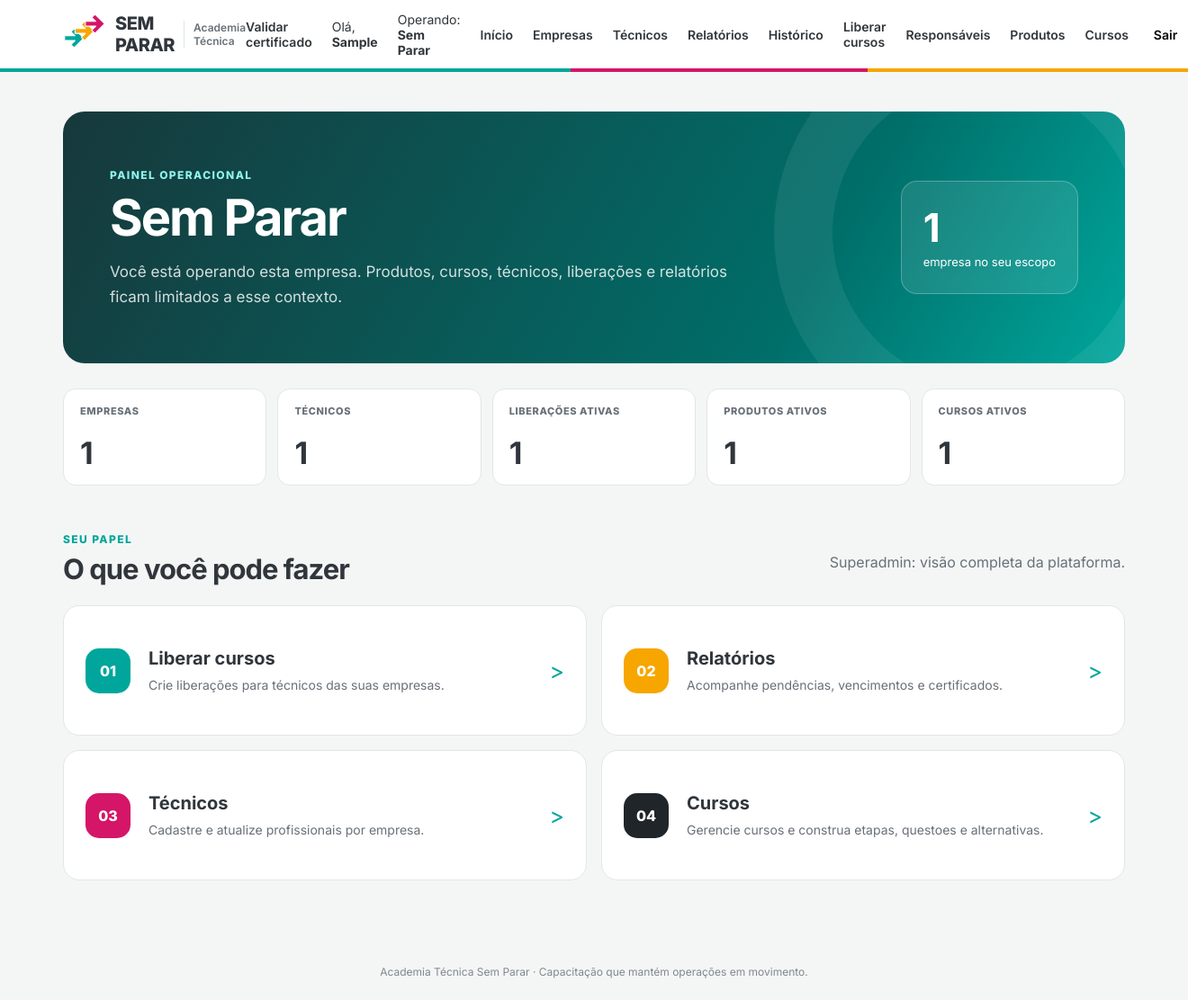
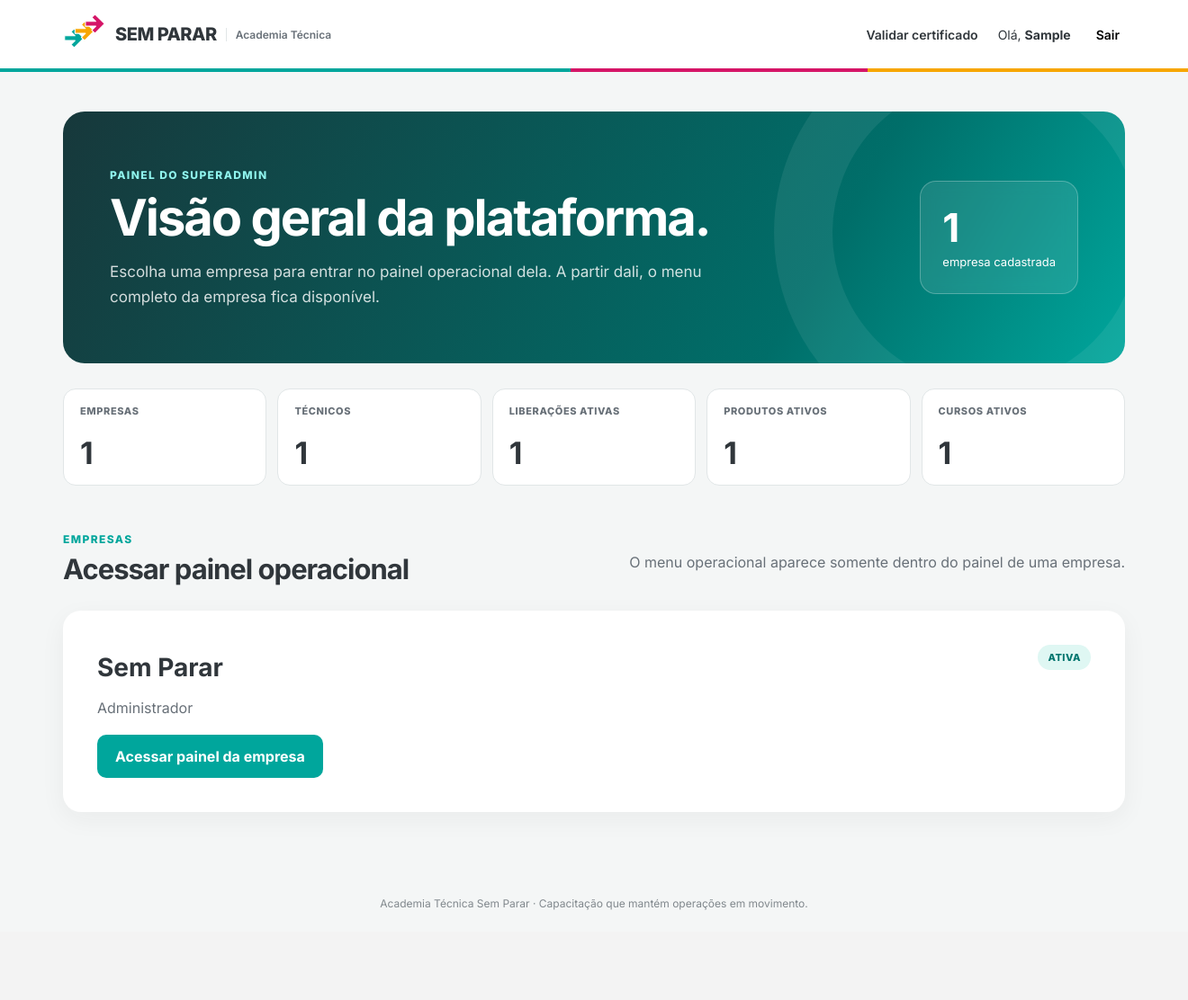
Before and after one commit to gouveamarcos/sistema_treinamentos, a Django app: page / in a window 1320 px wide. Shown: the whole page at 90% size. After the commit the page ends 1012 px from the top, so only its background shows below. Run offline with Django 5.2, Linux system fonts and the light colour scheme; a user stored in the database is signed in; data comes from the database, SQL or seed files in the repository; tables that the repository leaves empty hold one stand-in row (values such as "Sample post").

Commit message:
Separate superadmin and company dashboards

```diff
--- a/core/templates/core/base.html
+++ b/core/templates/core/base.html
@@ -25,10 +25,15 @@
             <a href="{% url 'validar_certificado' %}">Validar certificado</a>
             {% if user.is_authenticated %}
                 <span class="usuario">Olá, <strong>{{ user.first_name|default:user.username }}</strong></span>
-                {% if empresa_contexto %}
+                {% if empresa_contexto and not painel_superadmin %}
                     <span class="usuario">Operando: <strong>{{ empresa_contexto.nome }}</strong></span>
                 {% endif %}
+                {% if not painel_superadmin %}
+                    {% if empresa_contexto %}
+                        <a href="{% url 'painel_empresa_operacional' empresa_contexto.id %}">Início</a>
+                    {% else %}
                         <a href="{% url 'home' %}">Início</a>
+                    {% endif %}
                     {% if pode_operar_empresas %}
                         <a href="{% url 'empresas_operacionais' %}">Empresas</a>
                         <a href="{% url 'tecnicos_operacionais' %}">Técnicos</a>
@@ -40,6 +45,7 @@
                     {% if pode_gerenciar_catalogo %}
                         <a href="{% url 'produtos_operacionais' %}">Produtos</a>
                         <a href="{% url 'cursos_operacionais' %}">Cursos</a>
+                    {% endif %}
                 {% endif %}
                 <form method="post" action="{% url 'logout' %}">
                     {% csrf_token %}
--- a/core/templates/core/home.html
+++ b/core/templates/core/home.html
@@ -2,7 +2,65 @@
 {% block title %}Início - Academia Técnica{% endblock %}
 {% block content %}
 <main class="container">
-    {% if painel_operacional %}
+    {% if painel_superadmin %}
+        <section class="hero">
+            <div>
+                <span class="eyebrow">Painel do superadmin</span>
+                <h1>Visão geral da plataforma.</h1>
+                <p>Escolha uma empresa para entrar no painel operacional dela. A partir dali, o menu completo da empresa fica disponível.</p>
+            </div>
+            <div class="hero-badge">
+                <strong>{{ resumo_operacional.empresas }}</strong>
+                <span>empresa{{ resumo_operacional.empresas|pluralize }} cadastrada{{ resumo_operacional.empresas|pluralize }}</span>
+            </div>
+        </section>
+
+        <section class="cards-resumo cards-operacionais">
+            <article><span>Empresas</span><strong>{{ resumo_operacional.empresas }}</strong></article>
+            <article><span>Técnicos</span><strong>{{ resumo_operacional.tecnicos }}</strong></article>
+            <article><span>Liberações ativas</span><strong>{{ resumo_operacional.liberacoes }}</strong></article>
+            <article><span>Produtos ativos</span><strong>{{ resumo_operacional.produtos }}</strong></article>
+            <article><span>Cursos ativos</span><strong>{{ resumo_operacional.cursos }}</strong></article>
+        </section>
+
+        <section class="secao">
+            <div class="secao-titulo">
+                <div>
+                    <span class="eyebrow">Empresas</span>
+                    <h2>Acessar painel operacional</h2>
+                </div>
+                <p>O menu operacional aparece somente dentro do painel de uma empresa.</p>
+            </div>
+            <div class="lista-operacional">
+                {% for empresa in empresas %}
+                    <article class="card-formulario item-operacional">
+                        <div class="item-operacional-topo">
+                            <div>
+                                <h2>{{ empresa.nome }}</h2>
+                                <p>{{ empresa.responsavel|default:"Sem contato principal cadastrado." }}</p>
+                            </div>
+                            {% if empresa.ativa %}
+                                <span class="status status-em-dia">Ativa</span>
+                            {% else %}
+                                <span class="status status-vencido">Inativa</span>
+                            {% endif %}
+                        </div>
+                        {% if empresa.ativa %}
+                            <form method="post" action="{% url 'acessar_empresa_operacional' empresa.id %}">
+                                {% csrf_token %}
+                                <button class="botao-principal botao-auto" type="submit">Acessar painel da empresa</button>
+                            </form>
+                        {% endif %}
+                    </article>
+                {% empty %}
+                    <div class="estado-vazio">
+                        <h3>Nenhuma empresa cadastrada</h3>
+                        <p>Cadastre a primeira empresa para começar a operar a plataforma.</p>
+                    </div>
+                {% endfor %}
+            </div>
+        </section>
+    {% elif painel_operacional %}
         <section class="hero">
             <div>
                 <span class="eyebrow">Painel operacional</span>
--- a/core/urls.py
+++ b/core/urls.py
@@ -98,6 +98,11 @@ urlpatterns = [
         "empresas/<int:empresa_id>/acessar/",
         views.acessar_empresa_operacional,
         name="acessar_empresa_operacional",
+    ),
+    path(
+        "empresas/<int:empresa_id>/painel/",
+        views.painel_empresa_operacional,
+        name="painel_empresa_operacional",
     ),
     path(
         "empresas/<int:empresa_id>/alternar/",
--- a/core/views.py
+++ b/core/views.py
@@ -571,79 +571,29 @@ def home(request):
     pode_operar = usuario_pode_operar_empresas(request.user)
     pode_catalogo = usuario_pode_gerenciar_catalogo(request.user)
 
-    if request.user.is_staff and (pode_operar or pode_catalogo):
-        empresa_contexto = _empresa_contexto(request)
-        empresas = empresas_do_usuario(request.user)
-        empresas_resumo = (
-            empresas.filter(pk=empresa_contexto.pk) if empresa_contexto else empresas
-        )
-        papeis = papeis_responsavel_usuario(request.user)
-        resumo_operacional = {
-            "empresas": empresas_resumo.count(),
-            "tecnicos": Tecnico.objects.filter(empresa__in=empresas_resumo).count(),
-            "liberacoes": CursoLiberado.objects.filter(
-                tecnico__empresa__in=empresas_resumo,
-                ativo=True,
-            ).count(),
-            "produtos": Produto.objects.filter(
-                ativo=True,
-                empresa__in=empresas_resumo,
-            ).count()
-            if pode_catalogo
-            else None,
-            "cursos": Curso.objects.filter(
-                ativo=True,
-                produto__empresa__in=empresas_resumo,
-            ).count()
-            if pode_catalogo
-            else None,
+    if request.user.is_superuser:
+        empresas = empresas_do_usuario(request.user, incluir_inativas=True).order_by(
+            "nome"
+        )
+        resumo_superadmin = {
+            "empresas": empresas.count(),
+            "tecnicos": Tecnico.objects.count(),
+            "liberacoes": CursoLiberado.objects.filter(ativo=True).count(),
+            "produtos": Produto.objects.filter(ativo=True).count(),
+            "cursos": Curso.objects.filter(ativo=True).count(),
         }
-        atalhos = []
-        if pode_operar:
-            atalhos.extend(
-                [
-                    {
-                        "titulo": "Liberar cursos",
-                        "texto": "Crie liberações para técnicos das suas empresas.",
-                        "url": "liberar_curso_lote",
-                    },
-                    {
-                        "titulo": "Relatórios",
-                        "texto": "Acompanhe pendências, vencimentos e certificados.",
-                        "url": "relatorio_treinamentos",
-                    },
-                    {
-                        "titulo": "Técnicos",
-                        "texto": "Cadastre e atualize profissionais por empresa.",
-                        "url": "tecnicos_operacionais",
-                    },
-                ]
-            )
-        if pode_catalogo:
-            atalhos.extend(
-                [
-                    {
-                        "titulo": "Cursos",
-                        "texto": "Gerencie cursos e construa etapas, questoes e alternativas.",
-                        "url": "cursos_operacionais",
-                    },
-                ]
-            )
-
         return render(
             request,
             "core/home.html",
             {
-                "painel_operacional": True,
-                "pode_operar": pode_operar,
-                "pode_catalogo": pode_catalogo,
+                "painel_superadmin": True,
                 "empresas": empresas,
-                "empresa_contexto_painel": empresa_contexto,
-                "papeis": papeis,
-                "resumo_operacional": resumo_operacional,
-                "atalhos": atalhos,
+                "resumo_operacional": resumo_superadmin,
             },
         )
+
+    if request.user.is_staff and (pode_operar or pode_catalogo):
+        return _render_painel_empresa(request, _empresa_contexto(request))
 
     produtos = Produto.objects.filter(
         ativo=True,
@@ -652,6 +602,84 @@ def home(request):
         cursos__liberacoes__ativo=True,
     ).distinct().order_by("nome")
     return render(request, "core/home.html", {"produtos": produtos})
+
+
+def _contexto_painel_empresa(request, empresa_contexto):
+    pode_operar = usuario_pode_operar_empresas(request.user)
+    pode_catalogo = usuario_pode_gerenciar_catalogo(request.user)
+    empresas = empresas_do_usuario(request.user)
+    empresas_resumo = (
+        empresas.filter(pk=empresa_contexto.pk) if empresa_contexto else empresas
+    )
+    papeis = papeis_responsavel_usuario(request.user)
+    resumo_operacional = {
+        "empresas": empresas_resumo.count(),
+        "tecnicos": Tecnico.objects.filter(empresa__in=empresas_resumo).count(),
+        "liberacoes": CursoLiberado.objects.filter(
+            tecnico__empresa__in=empresas_resumo,
+            ativo=True,
+        ).count(),
+        "produtos": Produto.objects.filter(
+            ativo=True,
+            empresa__in=empresas_resumo,
+        ).count()
+        if pode_catalogo
+        else None,
+        "cursos": Curso.objects.filter(
+            ativo=True,
+            produto__empresa__in=empresas_resumo,
+        ).count()
+        if pode_catalogo
+        else None,
+    }
+    atalhos = []
+    if pode_operar:
+        atalhos.extend(
+            [
+                {
+                    "titulo": "Liberar cursos",
+                    "texto": "Crie liberações para técnicos das suas empresas.",
+                    "url": "liberar_curso_lote",
+                },
+                {
+                    "titulo": "Relatórios",
+                    "texto": "Acompanhe pendências, vencimentos e certificados.",
+                    "url": "relatorio_treinamentos",
+                },
+                {
+                    "titulo": "Técnicos",
+                    "texto": "Cadastre e atualize profissionais por empresa.",
+                    "url": "tecnicos_operacionais",
+                },
+            ]
+        )
+    if pode_catalogo:
+        atalhos.append(
+            {
+                "titulo": "Cursos",
+                "texto": "Gerencie cursos e construa etapas, questoes e alternativas.",
+                "url": "cursos_operacionais",
+            }
+        )
+
+    return {
+        "painel_operacional": True,
+        "pode_operar": pode_operar,
+        "pode_catalogo": pode_catalogo,
+        "empresas": empresas,
+        "empresa_contexto_painel": empresa_contexto,
+        "papeis": papeis,
+        "resumo_operacional": resumo_operacional,
+        "atalhos": atalhos,
+    }
+
+
+def _render_painel_empresa(request, empresa_contexto):
+    return render(
+        request,
+        "core/home.html",
+        _contexto_painel_empresa(request, empresa_contexto),
+    )
 
 
 def primeiro_acesso(request):
@@ -1189,7 +1217,18 @@ def acessar_empresa_operacional(request, empresa_id):
     )
     _definir_empresa_contexto(request, empresa)
     messages.success(request, f"Você está operando a empresa {empresa.nome}.")
-    return redirect("home")
+    return redirect("painel_empresa_operacional", empresa_id=empresa.id)
+
+
+@staff_member_required
+def painel_empresa_operacional(request, empresa_id):
+    _exigir_operador_empresas(request)
+    empresa = get_object_or_404(
+        _empresas_visiveis(request).filter(ativa=True),
+        pk=empresa_id,
+    )
+    _definir_empresa_contexto(request, empresa)
+    return _render_painel_empresa(request, empresa)
 
 
 @staff_member_required
```
Also changed, not shown: core/tests.py (+24 -9 lines). Lines whose indentation alone changed are shown as unchanged.
